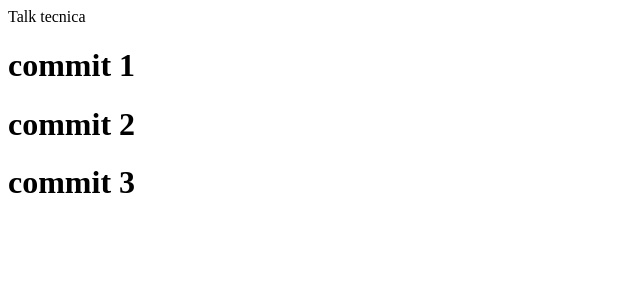
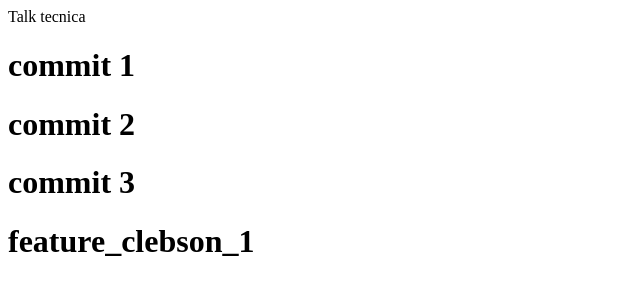
Before and after one commit to Schinwinkwinsky/TalkTecnicaGit, a plain HTML site: page index.html in a window 1280 px wide. Shown: the whole page, without its empty margins (0-640 px from the left). Drawn offline with Linux system fonts and the light colour scheme.

Commit message:
feature_clebson_1

```diff
--- a/index.html
+++ b/index.html
@@ -11,5 +11,6 @@
     <h1>commit 1</h1>
     <h1>commit 2</h1>
     <h1>commit 3</h1>
+    <h1>feature_clebson_1</h1>
 </body>
 </html>
```
